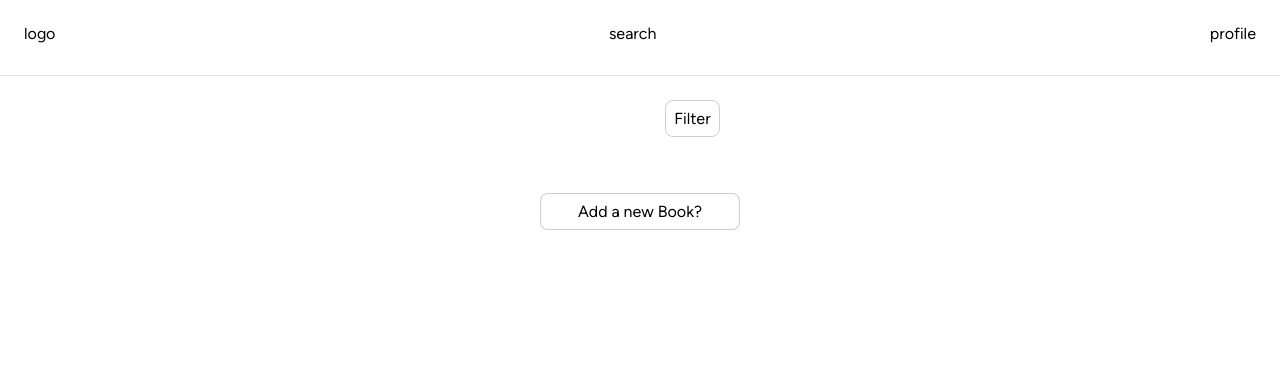
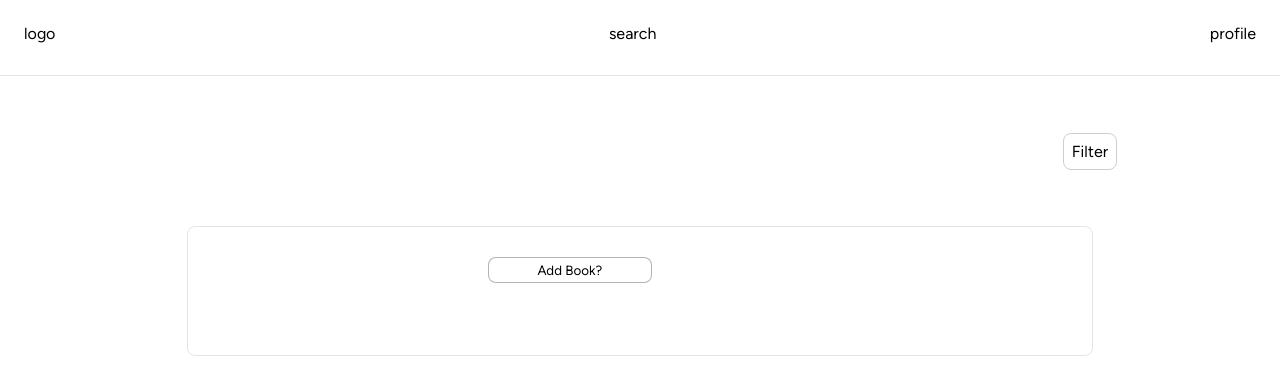
Before and after one commit to paula-zeman/book-app, a React (Create React App) app: page / in a window 1280 px wide. Shown: the top 392 px of the page. Built offline with nearby package versions, Linux system fonts and the light colour scheme.

Commit message:
styling refined

```diff
--- a/src/Components/CardList.js
+++ b/src/Components/CardList.js
@@ -6,20 +6,10 @@ function Card(props) {
       {props.bookListArray.map(book => {
         return (
           <div className="single-card">
-            <div className="left-column">
-              <p>Entry Nr. </p>
-              <p>Title </p>
-              <p>Author </p>
-              <p>Year </p>
-              <p>Genre </p>
-            </div>
-            <div className="right-column">
-              <p>{book.key}</p>
-              <p>{book.title}</p>
-              <p>{book.author}</p>
-              <p>{book.year}</p>
-              <p>{book.genre}</p>
-            </div>
+              <p><b>{book.key}</b></p>
+              <p className='title'>{book.title}</p>
+              <p className='author'>{book.author}</p>
+              <p>{book.year}, {book.genre}</p>
           </div>
         )}
       )}
--- a/src/Components/Form.js
+++ b/src/Components/Form.js
@@ -7,7 +7,7 @@ function Form(props) {
 
   return (
       <div className="form-with-button">
-      <button onClick={() => setFormVisibility(!formVisibility)}>Add a new Book?</button>
+      <button onClick={() => setFormVisibility(!formVisibility)}>Add Book?</button>
       {formVisibility &&
         <form action="" className="form-micro">
             <input onChange={props.handleTitle} className="form-micro__title" type="text" name="title" id="title" placeholder="Title" value={props.clearInputValue.title} required/>
--- a/src/Components/GenreList.js
+++ b/src/Components/GenreList.js
@@ -1,4 +1,4 @@
-// import '../Stylesheets/Genres.css';
+import '../Stylesheets/GenreList.scss';
 
 function GenreList(props) {
 
--- a/src/Components/MidPart.js
+++ b/src/Components/MidPart.js
@@ -24,7 +24,7 @@ function MidPart () {
     if ((newTitle !== '') && (newAuthor !== '')) {
     setBookList(prevBookList => {
       return [{
-        key: bookList.length,
+        key: bookList.length + 1,
         title: newTitle,
         author: newAuthor,
         year: newYear,
@@ -57,7 +57,7 @@ function MidPart () {
   }
 
   return (
-    <main className="card-micro">
+    <main className="main-micro">
       <div className='sub-header-macro'>
       <GenreList genreList={genreList}/>
       <Filter />
--- a/src/Stylesheets/CardList.scss
+++ b/src/Stylesheets/CardList.scss
@@ -1,21 +1,16 @@
 .single-card {
-  height: 300px;
-  width: 300px;
-  display: flex;
-  align-items: center;
-  justify-content: space-evenly;
+  display: grid;
+  grid-template-rows: 1fr 2fr 2fr 1fr;
   border-radius: 8px;
-  margin: 16px;
-  padding: 0;
-  background-color: powderblue;
+  padding: 12px 24px;
+  background-color: rgba(14, 112, 131, 0.541);
 }
 
+
 .card-list {
-  display: flex;
-  flex-wrap: wrap;
+  margin: 24px;
+  display: grid;
+  grid-template-columns: 1fr 1fr 1fr 1fr;
+  grid-template-rows: auto;
+  gap: 12px;
 }
-
-.right-column {
-  font-weight: bold;
-  font-size: larger;
-}
--- a/src/Stylesheets/Form.scss
+++ b/src/Stylesheets/Form.scss
@@ -1,18 +1,24 @@
+$border-thin: solid 1px rgba(0, 0, 0, 0.296);
+$figtree: 'Figtree-Regular', sans-serif;
+
 .form-with-button {
-  display: flex;
-  flex-direction: column;
-  justify-content: center;
+  display: grid;
+  grid-template-rows: 1fr 2fr;
+  justify-content: start;
+  margin-left: 300px;
+
+
+  button {
+    font-family: $figtree;
+    padding: 4px;
+    border: $border-thin;
+    border-radius: 8px;
+    background-color: white;
+    width: 164px;
+  }
 }
 
-button {
-  font-family: 'Figtree-Regular', sans-serif;
-  padding: 8px;
-  border: solid 1px rgba(0, 0, 0, 0.193);
-  border-radius: 8px;
-  background-color: white;
-  font-size: medium;
-  width: 200px;
-}
+
 
 .form-micro {
   display: flex;
@@ -30,16 +36,16 @@ button {
 }
 
 .form-micro__title, .form-micro__genre, .form-micro__author, .form-micro__year {
-  border: solid 1px rgba(0, 0, 0, 0.296);
+  border: $border-thin;
   padding: 4px;
   text-align: center;
-  font-family: 'Figtree-Regular', sans-serif;
+  font-family: $figtree;
 }
 
 .form-micro__button {
   margin-left: 8px;
   padding: 0px 0px 3px 1px;
-  font-family: 'Figtree-Regular', sans-serif;
+  font-family: $figtree;
   border: none;
   font-size: 30px;
   background-color: rgba(104, 101, 101, 0.124);
--- /dev/null
+++ b/src/Stylesheets/GenreList.scss
@@ -0,0 +1,16 @@
+$border-thin: 1px solid rgba(0, 0, 0, 0.11);
+
+.genre-micro {
+  display: grid;
+  grid-template-columns: repeat(6, 150px);
+}
+
+.genre-card {
+ border-radius: 8px;
+ width: 100px;
+ height: 100px;
+ display: flex;
+ justify-content: center;
+ align-items: center;
+ background-color: rgba(128, 128, 128, 0.216);
+}
--- a/src/Stylesheets/MidPart.scss
+++ b/src/Stylesheets/MidPart.scss
@@ -1,19 +1,19 @@
-.sub-header-macro {
-  display: flex;
-  justify-content: space-around;
-  align-items: center;
-  padding: 24px 0px;
-  margin-bottom: 32px;
+.main-micro {
+  display: grid;
+  grid-template-rows: 150px 130px 5fr;
+
+  .form-macro {
+    border: 1px solid rgba(0, 0, 0, 0.11);
+    border-radius: 8px;
+    padding-top: 30px;
+    margin-left: 24px;
+    margin-right: 24px;
+  }
+
+  .sub-header-macro {
+    display: flex;
+    justify-content: center;
+    align-items: center;
+  }
+
 }
-
-.form-macro {
-  margin: 32px;
-  display: flex;
-  justify-content: center;
-}
-
-.card-macro {
-  display: flex;
-  flex-flow: row wrap;
-  justify-content: center;
-}
```
